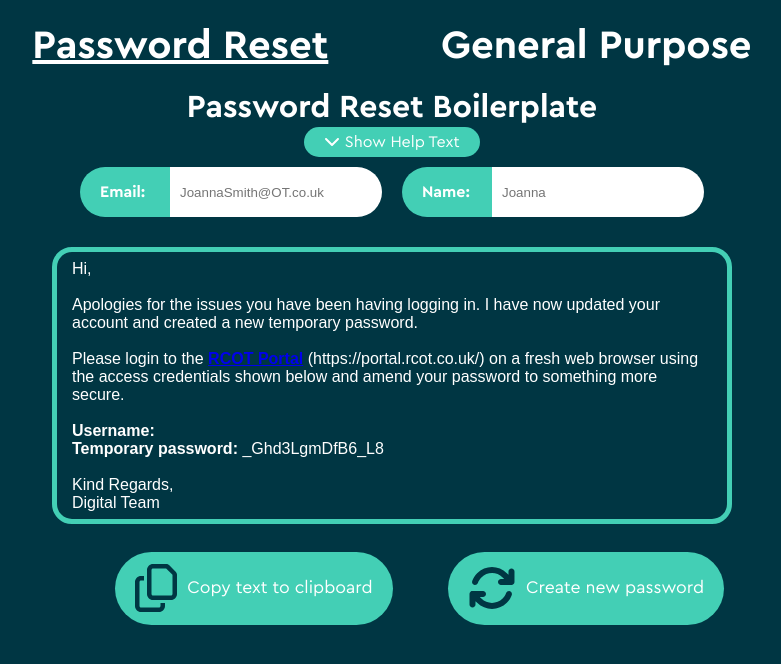
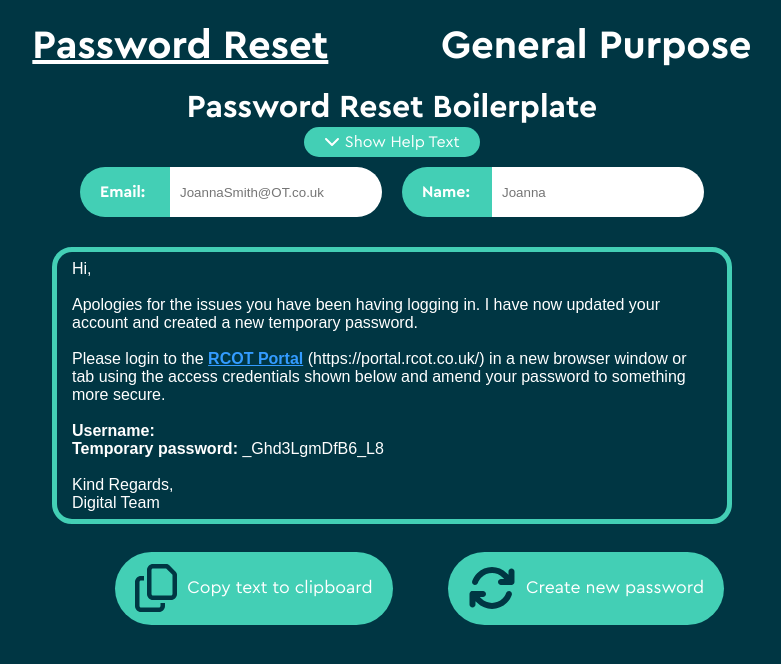
Before and after one commit to sam-rcot/boilerplateReact, a React (Vite) app: page /#/ in a window 1280 px wide. Shown: the top 664 px of the page, without its empty margins (248-1029 px from the left). Built offline with nearby package versions, Linux system fonts and the light colour scheme.

Commit message:
Changed copy and link colour to meet accessibility standards

```diff
--- a/src/components/userdetails/userdetails.module.scss
+++ b/src/components/userdetails/userdetails.module.scss
@@ -26,6 +26,7 @@
   }
   a {
     font-family: Arial;
+    color: #339CFF
   }
   p {
     margin: 0px auto;
--- a/src/components/userdetails/userdetails.tsx
+++ b/src/components/userdetails/userdetails.tsx
@@ -40,7 +40,7 @@ const UserDetails = ({ email, firstName }: UserDetailsProps) => {
                         <a href="https://portal.rcot.co.uk/">
                             <strong>RCOT Portal</strong>
                         </a>{" "}
-                        (https://portal.rcot.co.uk/) on a fresh web browser using the access
+                        (https://portal.rcot.co.uk/) in a new browser window or tab using the access
                         credentials shown below and amend your password to something more
                         secure.
                         <br /><br />
```
Also changed, not shown: 4 other files (tests, documents, lock files or other folders).
